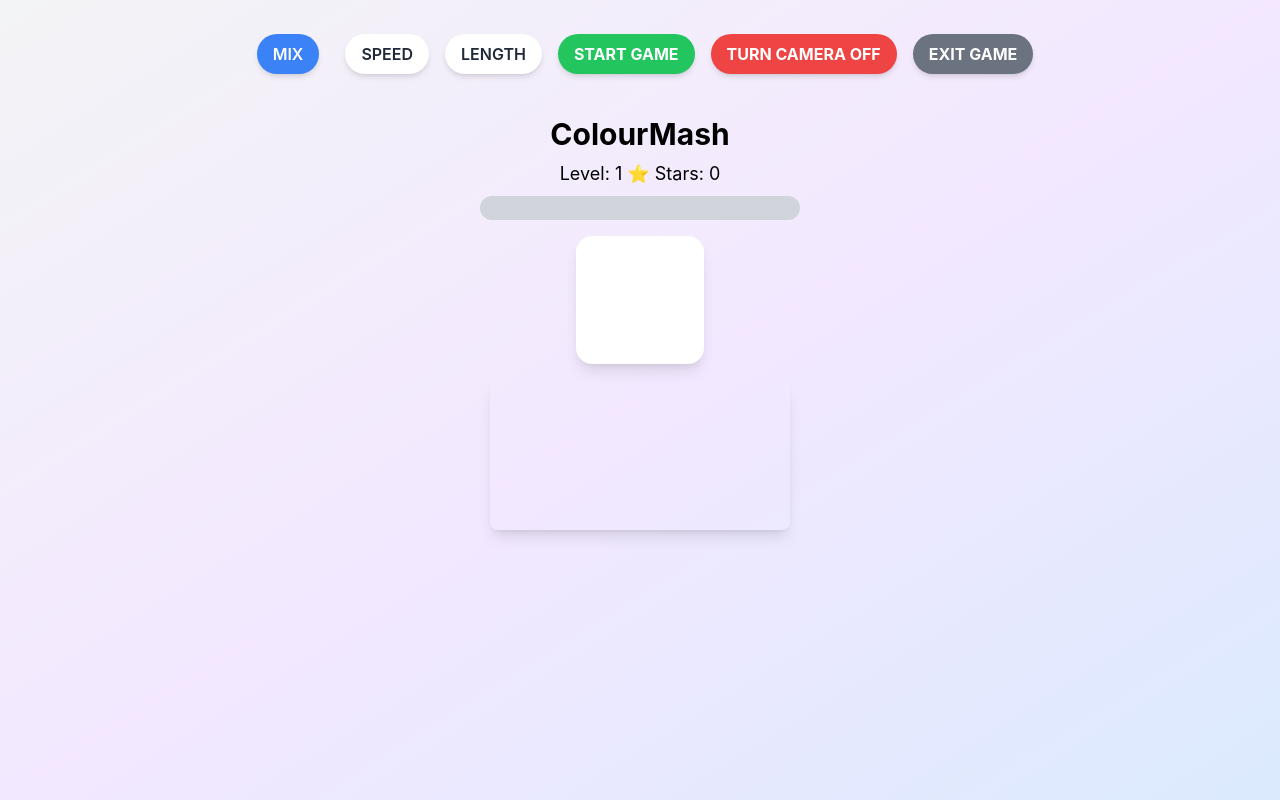
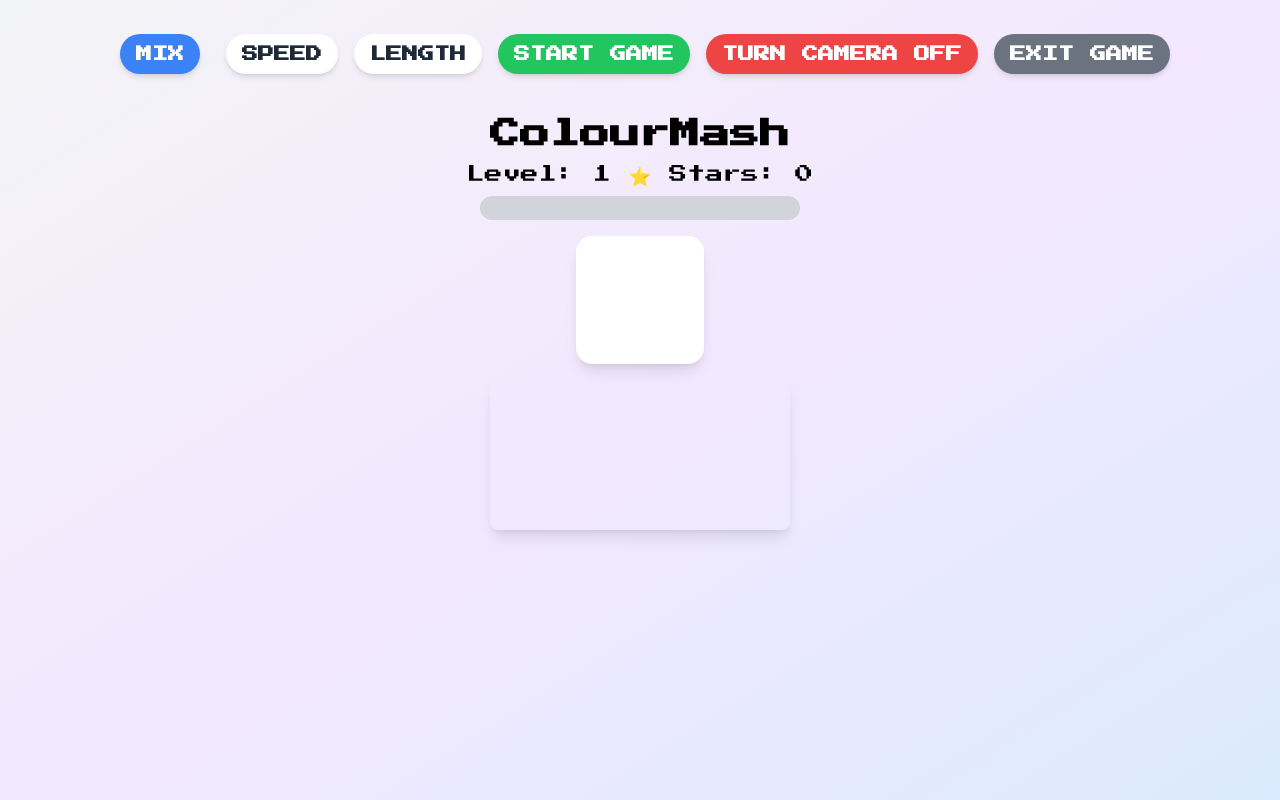
Before and after one commit to srigan-s/ColourMash, a Next.js app: page / in a window 1280 px wide. Built offline with nearby package versions, Linux system fonts and the light colour scheme; no server answers.

Commit message:
PLayer 2p font

```diff
--- a/app/layout.tsx
+++ b/app/layout.tsx
@@ -1,12 +1,20 @@
-
 // app/layout.tsx
 import "./globals.css";
 import { ReactNode } from "react";
+import { Press_Start_2P } from "next/font/google";
+
+const pressStart2P = Press_Start_2P({
+  weight: "400",
+  subsets: ["latin"],
+  display: "swap",
+});
 
 export default function RootLayout({ children }: { children: ReactNode }) {
   return (
     <html lang="en">
-      <body>{children}</body>
+      <body className={pressStart2P.className}>
+        {children}
+      </body>
     </html>
   );
 }
```
